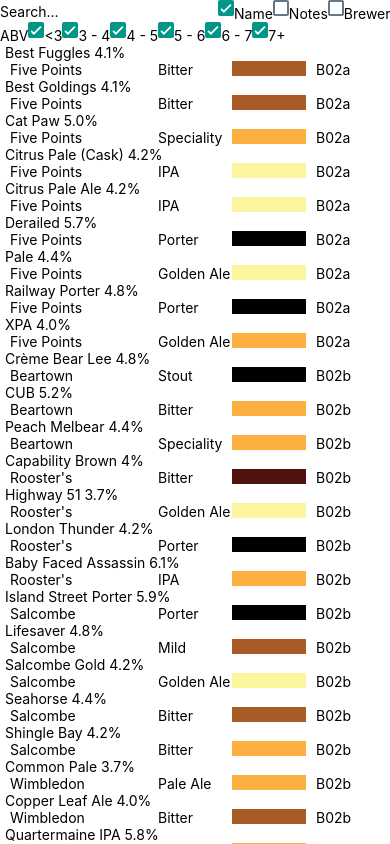
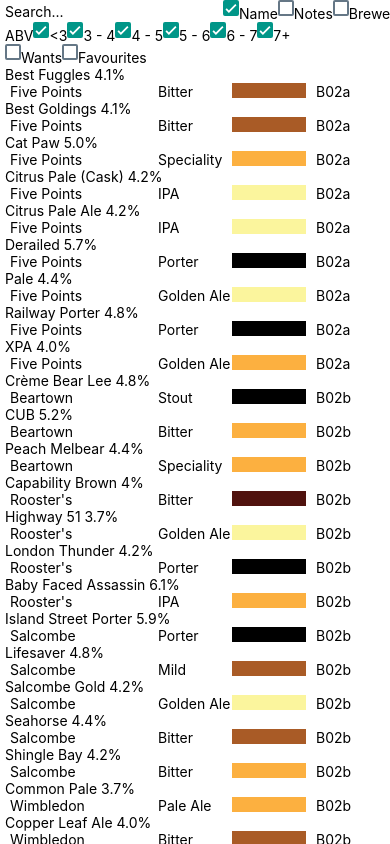
Before and after one commit to dave-co/gbbf-beer, a React Native app: screen / in a window 390 px wide. Built offline with nearby package versions, Linux system fonts and the light colour scheme.

Commit message:
filter on wants and favourites

```diff
--- a/components/BeerList.js
+++ b/components/BeerList.js
@@ -79,6 +79,8 @@
           return <Header
             filterResult={this._filterResult}
             beerData={BEER_DATA}
+            wants={this.state.wants}
+            favourites={this.state.favourites}
           />
       }
 
--- a/components/Header.js
+++ b/components/Header.js
@@ -16,6 +16,8 @@
             abv_5_6 : true,
             abv_6_7 : true,
             abv_7up : true,
+            wants : false,
+            favourites : false
         }
         this.loadLocalData();
     }
@@ -46,8 +48,8 @@
         this.setState({text}, () => this._applySearchAndFilter());
     }
 
-    _onChangeAbv = (abv) => {
-        this.setState(abv, () => this._applySearchAndFilter())
+    _onChangeToggle = (toggle) => {
+        this.setState(toggle, () => this._applySearchAndFilter())
     }
 
     _onChangeSearchField = (searchField) => {
@@ -89,6 +91,17 @@
             filtered = filtered.filter(beer => { return !(beer.abv && parseFloat(beer.abv) >= 7)})
         }
 
+        if (this.state.wants || this.state.favourites) {
+            filtered = filtered.filter(beer => {
+                if(this.state.wants && this.props.wants.get(beer.id)){
+                    return true
+                } else if (this.state.favourites && this.props.favourites.get(beer.id)) {
+                    return true
+                }
+                return false
+            })
+        }
+
         this.props.filterResult(filtered)
     }
 
@@ -97,6 +110,7 @@
             <View >
                 <View style={styles.row}>
                     <TextInput
+                        style={styles.lineStart}
                         placeholder='Search...'
                         onChangeText={(text) => this._onChangeSearch(text)}
                         value={this.state.text}
@@ -123,37 +137,50 @@
                     <Text style={styles.label}>Bar</Text>
                 </View>
                 <View style={styles.row}>
-                    <Text style={styles.label}>ABV</Text>
+                    <Text style={[styles.lineStart, styles.label]}>ABV</Text>
                     <CheckBox
                         value={this.state.abv_0_3}
-                        onValueChange={() => this._onChangeAbv({abv_0_3 : !this.state.abv_0_3})}
+                        onValueChange={() => this._onChangeToggle({abv_0_3 : !this.state.abv_0_3})}
                     />
                     <Text style={styles.label}>{"<3"}</Text>
                     <CheckBox
                         value={this.state.abv_3_4}
-                        onValueChange={() => this._onChangeAbv({abv_3_4 : !this.state.abv_3_4})}
+                        onValueChange={() => this._onChangeToggle({abv_3_4 : !this.state.abv_3_4})}
                     />
                     <Text style={styles.label}>3 - 4</Text>
                     <CheckBox
                         value={this.state.abv_4_5}
-                        onValueChange={() => this._onChangeAbv({abv_4_5 : !this.state.abv_4_5})}
+                        onValueChange={() => this._onChangeToggle({abv_4_5 : !this.state.abv_4_5})}
                     />
                     <Text style={styles.label}>4 - 5</Text>
                     <CheckBox
                         value={this.state.abv_5_6}
-                        onValueChange={() => this._onChangeAbv({abv_5_6 : !this.state.abv_5_6})}
+                        onValueChange={() => this._onChangeToggle({abv_5_6 : !this.state.abv_5_6})}
                     />
                     <Text style={styles.label}>5 - 6</Text>
                     <CheckBox
                         value={this.state.abv_6_7}
-                        onValueChange={() => this._onChangeAbv({abv_6_7 : !this.state.abv_6_7})}
+                        onValueChange={() => this._onChangeToggle({abv_6_7 : !this.state.abv_6_7})}
                     />
                     <Text style={styles.label}>6 - 7</Text>
                     <CheckBox
                         value={this.state.abv_7up}
-                        onValueChange={() => this._onChangeAbv({abv_7up : !this.state.abv_7up})}
+                        onValueChange={() => this._onChangeToggle({abv_7up : !this.state.abv_7up})}
                     />
                     <Text style={styles.label}>7+</Text>
+                </View>
+                <View style={styles.row}>
+                    <CheckBox
+                        style={styles.lineStart}
+                        value={this.state.wants}
+                        onValueChange={() => this._onChangeToggle({wants : !this.state.wants})}
+                    />
+                    <Text style={styles.label}>Wants</Text>
+                    <CheckBox
+                        value={this.state.favourites}
+                        onValueChange={() => this._onChangeToggle({favourites : !this.state.favourites})}
+                    />
+                    <Text style={styles.label}>Favourites</Text>
                 </View>
             </View>
         )
@@ -165,6 +192,9 @@
         width: Dimensions.get('window').width,
         flexDirection: 'row'
     },
+    lineStart : {
+        marginLeft : 5
+    },
     label : {
         marginTop: 5
     }
```
